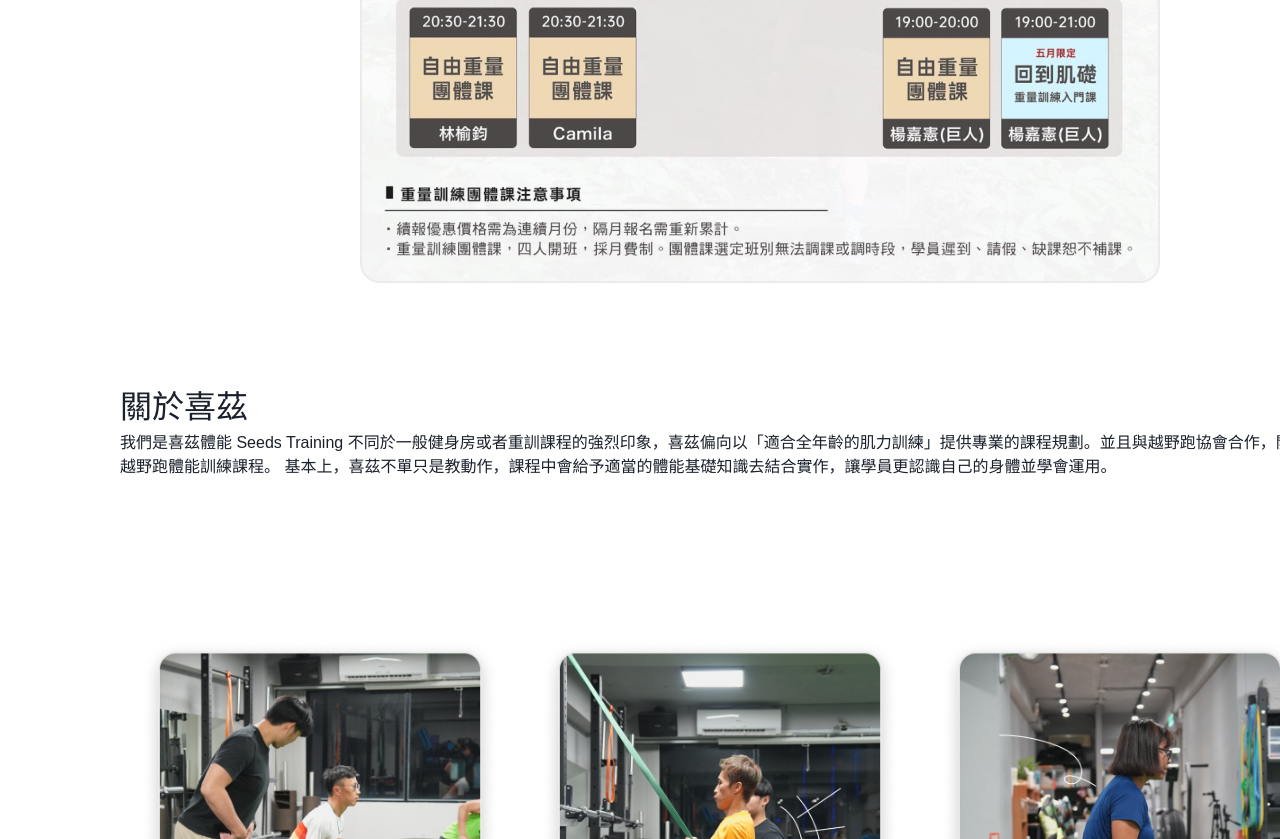
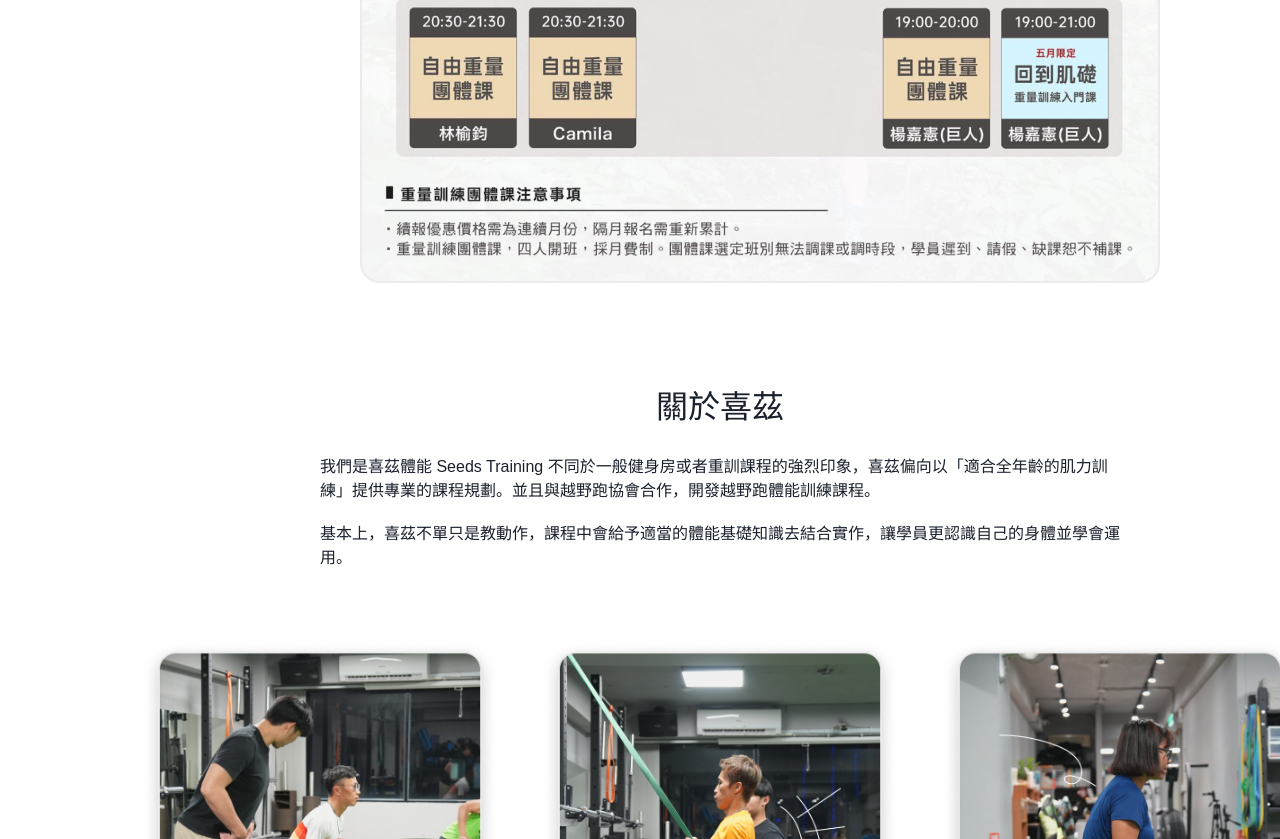
Before and after one commit to rraiy/seeds, a Next.js app: page / in a window 1280 px wide. Shown: the part 2680-3519 px from the top of the page. Built offline with nearby package versions, Linux system fonts and the light colour scheme.

Commit message:
ui: update about text

```diff
--- a/app/components/common/TextWithCards.tsx
+++ b/app/components/common/TextWithCards.tsx
@@ -1,6 +1,8 @@
 import { Grid, GridItem } from '@chakra-ui/react';
 
 import MultiCards from '@/app/components/common/MultiCards';
+
+import styles from '@/app/styles/components/common/TextWithCards.module.scss';
 
 const mock = [
   {
@@ -41,13 +43,13 @@ const mock = [
 const TextWithCards = () => {
   return (
     <Grid templateRows="256px 440px">
-      <GridItem>
+      <GridItem className={styles['text-container']}>
         <h2>關於喜茲</h2>
         <p>
           我們是喜茲體能 Seeds Training
           不同於一般健身房或者重訓課程的強烈印象，喜茲偏向以「適合全年齡的肌力訓練」提供專業的課程規劃。並且與越野跑協會合作，開發越野跑體能訓練課程。
-          基本上，喜茲不單只是教動作，課程中會給予適當的體能基礎知識去結合實作，讓學員更認識自己的身體並學會運用。
         </p>
+        <p>基本上，喜茲不單只是教動作，課程中會給予適當的體能基礎知識去結合實作，讓學員更認識自己的身體並學會運用。</p>
       </GridItem>
       <GridItem>
         <MultiCards cardsContent={mock} />
--- /dev/null
+++ b/app/styles/components/common/TextWithCards.module.scss
@@ -0,0 +1,9 @@
+.text-container {
+  display: flex;
+  flex-direction: column;
+  align-items: center;
+
+  > * {
+    max-width: 800px;
+  }
+}
--- a/app/styles/globals.scss
+++ b/app/styles/globals.scss
@@ -78,3 +78,12 @@ a {
     color-scheme: dark;
   }
 }
+
+h1, h2, h3, h4, h5, h6 {
+  margin-bottom: 1.5rem;
+}
+
+p {
+  line-height: 1.5rem;
+  margin-bottom: 1.2rem;
+}
```
